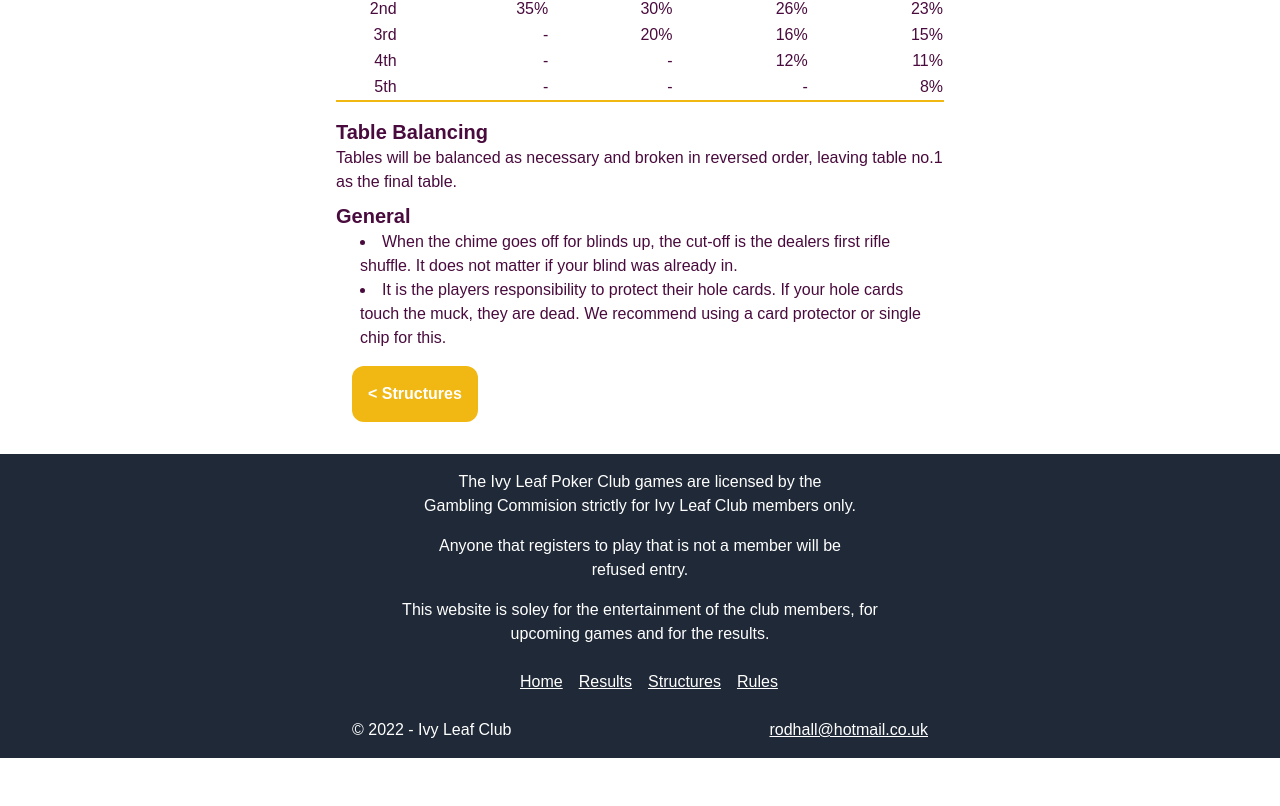
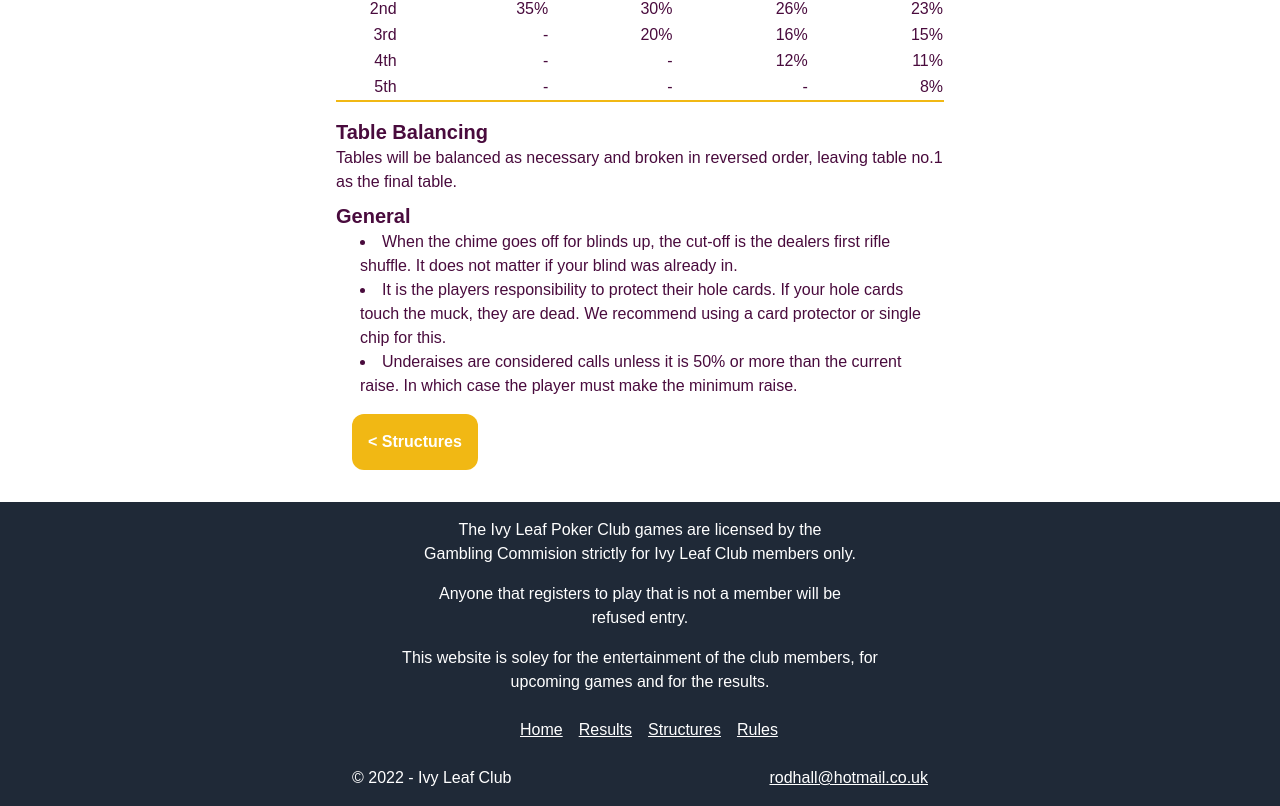
Before and after one commit to rodhall85/poker-club, a Next.js app: page /rules in a window 1280 px wide. Shown: the part 1022-1828 px from the top of the page. Before the commit the page ends 1780 px from the top, so only its background shows below. Built offline with nearby package versions, Linux system fonts and the light colour scheme.

Commit message:
Under raising

```diff
--- a/pages/rules.js
+++ b/pages/rules.js
@@ -124,6 +124,7 @@ const rules = () => {
         </RuleHeading>
         <RuleDetails>When the chime goes off for blinds up, the cut-off is the dealers first rifle shuffle. It does not matter if your blind was already in.</RuleDetails>
         <RuleDetails>It is the players responsibility to protect their hole cards. If your hole cards touch the muck, they are dead. We recommend using a card protector or single chip for this.</RuleDetails>
+        <RuleDetails>Underaises are considered calls unless it is 50% or more than the current raise. In which case the player must make the minimum raise.</RuleDetails>
 
         <div className="flex p-4">
             <Button text="Structures" link="structures" />
```
